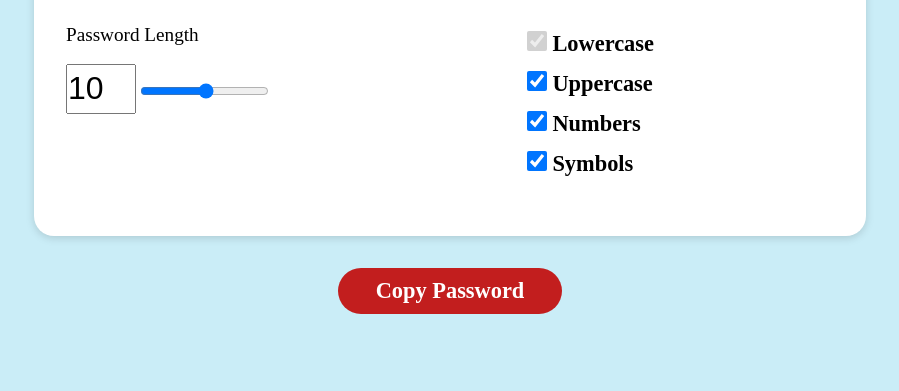
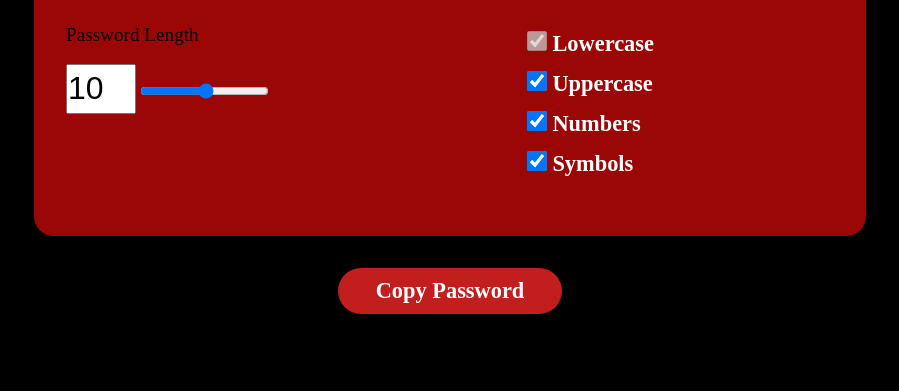
Before and after one commit to sandeepmallick/Generate-strong-password, a plain HTML site: page index.html in a window 1280 px wide. Shown: the part 409-800 px from the top of the page, without its empty margins (190-1089 px from the left). Drawn offline with nearby package versions, Linux system fonts and the light colour scheme; a web font is replaced by a local one.

Commit message:
"code upload"

```diff
--- a/style.css
+++ b/style.css
@@ -11,7 +11,7 @@ body {
 }
 
 body {
-  background-color: #caedf7;
+  background-color: #000000;
   text-align: center;
   display: flex;
   justify-content: center;
@@ -26,6 +26,7 @@ body {
 }
 .main-container > h1 {
   width: 80%;
+  color: rgb(255, 0, 0);
   font-size: 3rem;
   font-weight: 600;
 }
@@ -61,7 +62,7 @@ body {
   height: 20rem;
   display: flex;
   flex-direction: column;
-  background-color: white;
+  background-color: rgb(155, 7, 7);
   border-radius: 20px;
   padding: 2rem;
   box-shadow: 0 2px 8px rgba(0, 0, 0, 0.15);
@@ -71,6 +72,7 @@ body {
   padding-bottom: 5px;
   text-align: start;
   margin-bottom: 2rem;
+  color: rgb(255, 255, 255);
   border-bottom: 2px solid #f0f2f5;
 }
 
@@ -104,6 +106,7 @@ body {
   display: flex;
   flex-direction: column;
   align-items: start;
+  color: #ffffff;
   justify-content: space-around;
   font-family: "Neo Sans Pro";
   font-weight: bold;
```
